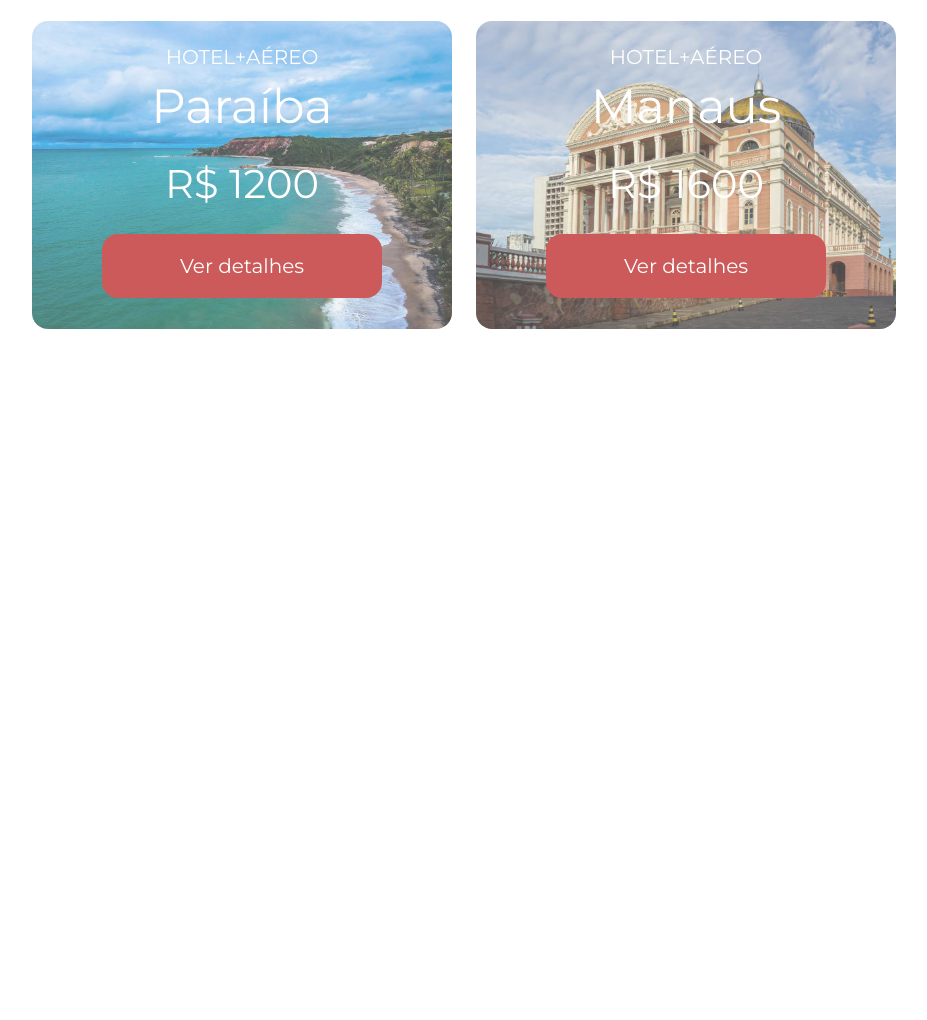
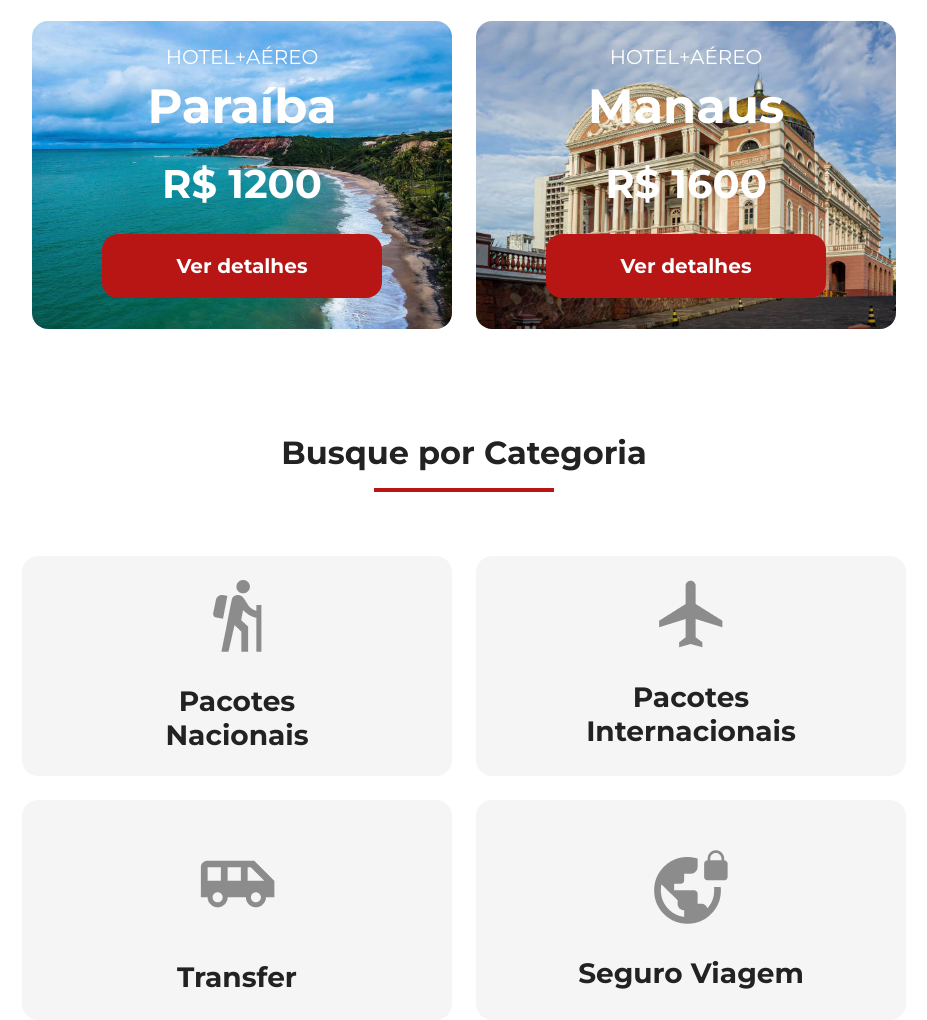
Before and after one commit to thompsoncarlos/jornada-viagens, a plain HTML site: page index.html in a window 1280 px wide. Shown: the part 1494-2514 px from the top of the page, without its empty margins (176-1103 px from the left). Before the commit the page ends 1823 px from the top, so only its background shows below. Drawn offline with Linux system fonts and the light colour scheme.

Commit message:
add category session and update layouts

```diff
--- /dev/null
+++ b/css/categories.css
@@ -0,0 +1,56 @@
+.categories .section-title {
+  width: 312px;
+  margin: 0 auto;
+}
+.categories-cards {
+  display: flex;
+  flex-direction: column;
+  align-items: center;
+  gap: 24px;
+  margin-top: 64px;
+}
+
+.categories-cards a.card {
+  width: 312px;
+  height: 220px;
+  background-color: var(--background-secondary-color);
+  text-align: center;
+  border-radius: 16px;
+  padding: 24px;
+  box-sizing: border-box;
+  text-decoration: none;
+  color: var(--text-primary-color);
+}
+.categories-cards a.card h3 {
+  font-size: 28px;
+  font-weight: var(--title-weight);
+}
+.categories-cards a.card.single-line {
+  padding-top: 50px;
+}
+.categories-cards a.card.single-line.transfer img {
+  margin: 10px 0 20px;
+}
+
+@media screen and (min-width: 768px) {
+  .categories .section-title {
+    width: 100%;
+  }
+  .categories-cards {
+    flex-direction: row;
+    flex-wrap: wrap;
+    justify-content: center;
+  }
+}
+
+@media screen and (min-width: 1024px) {
+  .categories-cards a.card {
+    width: 430px;
+  }
+}
+
+@media screen and (min-width: 1440px) {
+  .categories-cards a.card {
+    width: 280px;
+  }
+}
--- a/css/global.css
+++ b/css/global.css
@@ -16,12 +16,23 @@
   --text-primary-color: #222222;
   --text-secondary-color: #ffffff;
 
-  --titles-weight: 700;
+  --title-weight: 700;
   --text-weight: 400;
-  --menu-weight: 500;
+  --menu-text-weight: 500;
 }
 
-* {
+/* CSS RESET */
+body,
+img,
+h1,
+p,
+fieldset,
+legend,
+label,
+input,
+select,
+textarea,
+button {
   margin: 0;
   padding: 0;
   box-sizing: border-box;
@@ -34,11 +45,10 @@
 
 .section-title h2 {
   font-size: 28px;
-  font-height: var(--title-weight);
+  font-weight: var(--title-weight);
   margin: 0;
   text-align: center;
 }
-
 .section-title hr {
   width: 180px;
   height: 4px;
--- a/css/offers.css
+++ b/css/offers.css
@@ -1,13 +1,15 @@
-.offers-card {
+.offers {
+  margin-bottom: 104px;
+}
+.offers-cards {
   display: flex;
   flex-direction: column;
   align-items: center;
   gap: 24px;
 }
 
-.card {
+.offers-cards .card {
   color: var(--text-secondary-color);
-  background: black;
   width: 312px;
   height: 288px;
   box-sizing: border-box;
@@ -15,8 +17,7 @@
   border-radius: 16px;
   text-align: center;
 }
-
-.card header {
+.offers-cards .card header {
   display: block;
   background-color: transparent;
   position: static;
@@ -24,94 +25,66 @@
   margin-bottom: 24px;
 }
 
-.card header p {
+.offers-cards .card header p {
   font-size: 20px;
   font-weight: var(--text-weight);
 }
 
-.card header h3 {
+.offers-cards .card header h3 {
   font-size: 40px;
   font-weight: var(--title-weight);
   margin: 8px 0 0;
 }
-
-.card header span {
+.offers-cards .card header span {
   font-size: 32px;
   margin-top: 24px;
   display: inline-block;
 }
 
-.card.japao {
+.offers-cards .card.japao {
   background: url(../img/bg-card-japao.jpg) no-repeat;
-  opacity: 0.7;
+  background-size: cover;
+}
+.offers-cards .card.san-andreas {
+  background: url(../img/bg-card-san-andreas.jpg) no-repeat;
+  background-size: cover;
+}
+.offers-cards .card.paraiba {
+  background: url(../img/bg-card-paraiba.jpg) no-repeat;
+  background-size: cover;
+}
+.offers-cards .card.manaus {
+  background: url(../img/bg-card-manaus.jpg) no-repeat;
   background-size: cover;
 }
 
-.card.japao:hover {
-    opacity: 0.9;
-}
-
-.card.san-andreas {
-    background: url(../img/bg-card-san-andreas.jpg) no-repeat;
-    background-size: cover;
-    opacity: 0.7;
-}
-
-.card.san-andreas:hover {
-    opacity: 0.9;
-}
-
-.card.manaus {
-  background: url(../img/bg-card-manaus.jpg) no-repeat;
-  background-size: cover;
-  opacity: 0.7;
-}
-
-.card.manaus:hover {
-    opacity: 0.9;
-}
-
-.card.paraiba {
-    background: url(../img/bg-card-paraiba.jpg) no-repeat;
-    background-size: cover;
-    opacity: 0.7;
-}
-
-.card.paraiba:hover {
-    opacity: 0.9;
-}
-
 @media screen and (min-width: 768px) {
-  .offers-card {
+  .offers-cards {
     flex-direction: row;
     flex-wrap: wrap;
     justify-content: center;
   }
 }
-
 @media screen and (min-width: 1024px) {
-  .card {
+  .offers-cards .card {
     width: 420px;
     height: 308px;
   }
-
-  .card header h3 {
+  .offers-cards .card header h3 {
     font-size: 48px;
   }
-
-  .card header span {
+  .offers-cards .card header span {
     font-size: 40px;
   }
-
-  @media screen and (min-width: 1440px) {
-    .card {
-      width: 588px;
-    }
+}
+@media screen and (min-width: 1440px) {
+  .offers-cards .card {
+    width: 588px;
   }
 }
 
 @media screen and (min-width: 1920px) {
-  .offers-card {
+  .offers-cards {
     width: 1250px;
     margin: 0 auto;
   }
--- a/css/style.css
+++ b/css/style.css
@@ -2,3 +2,4 @@
 @import url(header.css);
 @import url(hero.css);
 @import url(offers.css);
+@import url(categories.css);
--- a/index.html
+++ b/index.html
@@ -60,13 +60,13 @@
         <h2>Ofertas da Semana</h2>
         <hr />
       </div>
-      <div class="offers-card">
+      <div class="offers-cards">
         <article class="card japao">
           <header>
             <p>HOTEL+AÉREO</p>
             <h3>
               Japão <br />
-              <span> R$ 4000</span>
+              <span>R$ 4000</span>
             </h3>
           </header>
           <footer>
@@ -78,7 +78,7 @@
             <p>HOTEL+AÉREO</p>
             <h3>
               San Andreas <br />
-              <span> R$ 3000</span>
+              <span>R$ 3000</span>
             </h3>
           </header>
           <footer>
@@ -89,8 +89,8 @@
           <header>
             <p>HOTEL+AÉREO</p>
             <h3>
-              Paraíba<br />
-              <span> R$ 1200</span>
+              Paraíba <br />
+              <span>R$ 1200</span>
             </h3>
           </header>
           <footer>
@@ -101,22 +101,78 @@
           <header>
             <p>HOTEL+AÉREO</p>
             <h3>
-              Manaus<br />
-              <span> R$ 1600</span>
+              Manaus <br />
+              <span>R$ 1600</span>
             </h3>
           </header>
           <footer>
             <a href="#" class="button">Ver detalhes</a>
           </footer>
         </article>
-
       </div>
     </section>
-    <!-- <section class="categories">
+    <section class="categories">
       <div class="section-title">
-        <h2>Busque por categorias</h2>
+        <h2>Busque por Categoria</h2>
         <hr />
       </div>
-    </section> -->
+      <div class="categories-cards">
+        <a
+          class="card"
+          href="#"
+          target="_blank"
+          title="Busque pela categoria Pacotes Nacionais"
+        >
+          <img
+            src="img/icone-caminhada.png"
+            alt="ícone cinza representando uma pessoa fazendo tracking"
+          />
+          <h3>
+            Pacotes <br />
+            Nacionais
+          </h3>
+        </a>
+
+        <a
+          class="card"
+          href="#"
+          target="_blank"
+          title="Busque pela categoria Pacotes Internacionais"
+        >
+          <img
+            src="img/icone-aviao.png"
+            alt="ícone cinza representando um avião"
+          />
+          <h3>
+            Pacotes <br />
+            Internacionais
+          </h3>
+        </a>
+        <a
+          class="card single-line transfer"
+          href="#"
+          target="_blank"
+          title="Busque pela categoria Transfer"
+        >
+          <img
+            src="img/icone-onibus.png"
+            alt="ícone cinza representando um ônibus"
+          />
+          <h3>Transfer</h3>
+        </a>
+        <a
+          class="card single-line"
+          href="#"
+          target="_blank"
+          title="Busque pela categoria Seguro Viagem"
+        >
+          <img
+            src="img/icone-planeta.png"
+            alt="ícone cinza representando o planeta terra com um cadeado"
+          />
+          <h3>Seguro Viagem</h3>
+        </a>
+      </div>
+    </section>
   </body>
 </html>
```
Also changed, not shown: img/icone-aviao.png (added), img/icone-caminhada.png (added), img/icone-onibus.png (added), img/icone-planeta.png (added).
